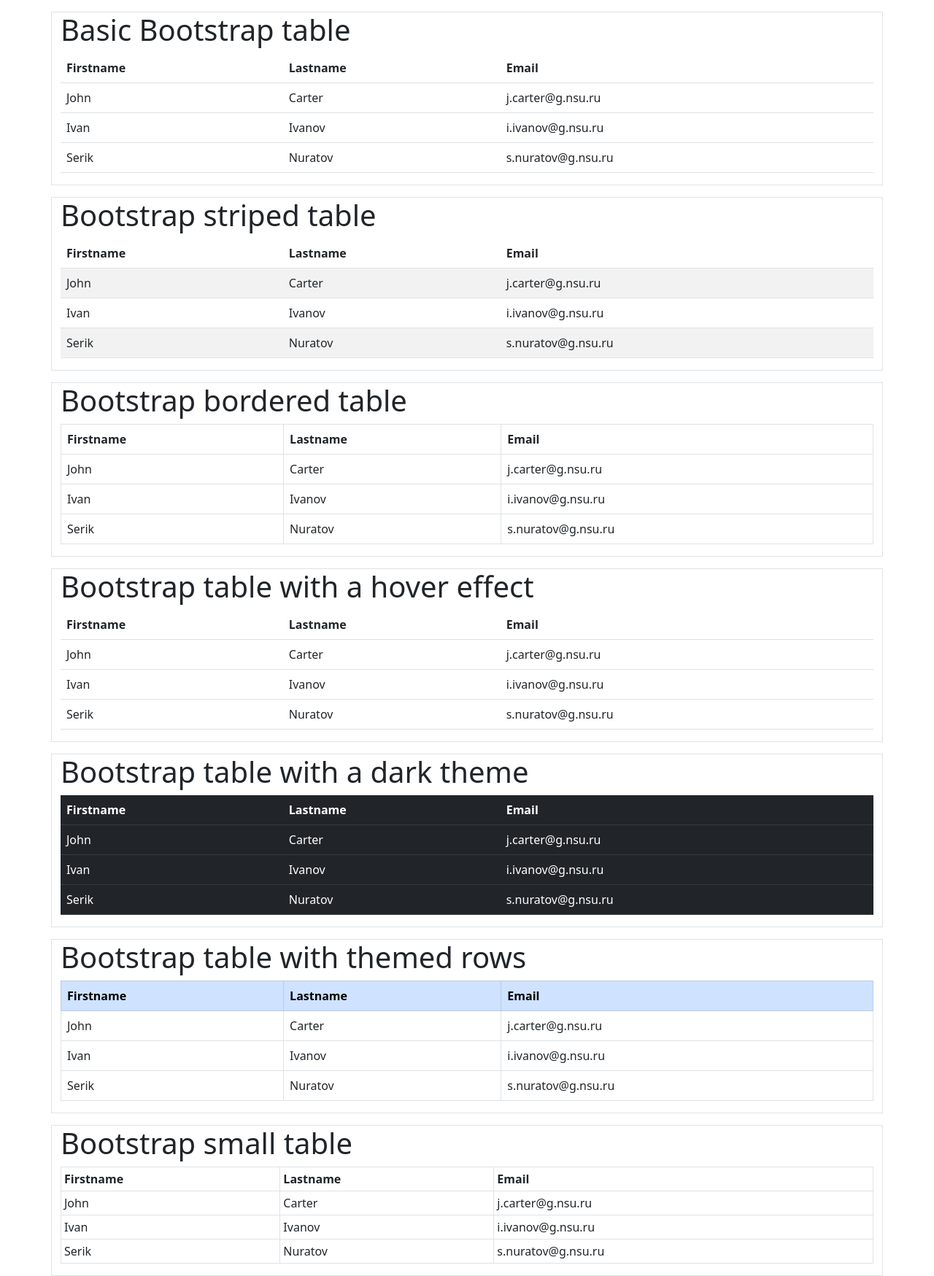
After one commit to Kasymkhankhubiyev/Harvard_Web_Programming, a Django app: page /container/table in a window 1280 px wide. The commit adds this page. Shown: the whole page at 73% size. Run offline with Django 4.2, Linux system fonts and the light colour scheme.

Commit message:
bootstrap

```diff
--- /dev/null
+++ b/Bootstrap/container/templates/container/groupbtns.html
@@ -0,0 +1,5 @@
+{% extends 'container/layout.html' %}
+
+{% block body %}
+
+{% endblock %}
--- /dev/null
+++ b/Bootstrap/container/templates/container/table.html
@@ -0,0 +1,214 @@
+{% extends 'container/layout.html' %}
+
+{% block body %}
+<div class="container mt-3 border">
+    <h1>Basic Bootstrap table</h1>
+    <table class="table">
+        <thead>
+            <tr>
+                <th>Firstname</th>
+                <th>Lastname</th>
+                <th>Email</th>
+            </tr>
+        </thead>
+        <tbody>
+            <tr>
+                <td>John</td>
+                <td>Carter</td>
+                <td>j.carter@g.nsu.ru</td>
+            </tr>
+            <tr>
+                <td>Ivan</td>
+                <td>Ivanov</td>
+                <td>i.ivanov@g.nsu.ru</td>
+            </tr>
+            <tr>
+                <td>Serik</td>
+                <td>Nuratov</td>
+                <td>s.nuratov@g.nsu.ru</td>
+            </tr>
+        </tbody>
+    </table>
+</div>
+
+<div class="container mt-3 border">
+    <h1>Bootstrap striped table</h1>
+    <table class="table table-striped">
+        <thead>
+            <tr>
+                <th>Firstname</th>
+                <th>Lastname</th>
+                <th>Email</th>
+            </tr>
+        </thead>
+        <tbody>
+            <tr>
+                <td>John</td>
+                <td>Carter</td>
+                <td>j.carter@g.nsu.ru</td>
+            </tr>
+            <tr>
+                <td>Ivan</td>
+                <td>Ivanov</td>
+                <td>i.ivanov@g.nsu.ru</td>
+            </tr>
+            <tr>
+                <td>Serik</td>
+                <td>Nuratov</td>
+                <td>s.nuratov@g.nsu.ru</td>
+            </tr>
+        </tbody>
+    </table>
+</div>
+
+<div class="container mt-3 border">
+    <h1>Bootstrap bordered table</h1>
+    <table class="table table-bordered">
+        <thead>
+            <tr>
+                <th>Firstname</th>
+                <th>Lastname</th>
+                <th>Email</th>
+            </tr>
+        </thead>
+        <tbody>
+            <tr>
+                <td>John</td>
+                <td>Carter</td>
+                <td>j.carter@g.nsu.ru</td>
+            </tr>
+            <tr>
+                <td>Ivan</td>
+                <td>Ivanov</td>
+                <td>i.ivanov@g.nsu.ru</td>
+            </tr>
+            <tr>
+                <td>Serik</td>
+                <td>Nuratov</td>
+                <td>s.nuratov@g.nsu.ru</td>
+            </tr>
+        </tbody>
+    </table>
+</div>
+
+<div class="container mt-3 border">
+    <h1>Bootstrap table with a hover effect</h1>
+    <table class="table table-hover">
+        <thead>
+            <tr>
+                <th>Firstname</th>
+                <th>Lastname</th>
+                <th>Email</th>
+            </tr>
+        </thead>
+        <tbody>
+            <tr>
+                <td>John</td>
+                <td>Carter</td>
+                <td>j.carter@g.nsu.ru</td>
+            </tr>
+            <tr>
+                <td>Ivan</td>
+                <td>Ivanov</td>
+                <td>i.ivanov@g.nsu.ru</td>
+            </tr>
+            <tr>
+                <td>Serik</td>
+                <td>Nuratov</td>
+                <td>s.nuratov@g.nsu.ru</td>
+            </tr>
+        </tbody>
+    </table>
+</div>
+
+<div class="container mt-3 border">
+    <h1>Bootstrap table with a dark theme</h1>
+    <table class="table table-dark">
+        <thead>
+            <tr>
+                <th>Firstname</th>
+                <th>Lastname</th>
+                <th>Email</th>
+            </tr>
+        </thead>
+        <tbody>
+            <tr>
+                <td>John</td>
+                <td>Carter</td>
+                <td>j.carter@g.nsu.ru</td>
+            </tr>
+            <tr>
+                <td>Ivan</td>
+                <td>Ivanov</td>
+                <td>i.ivanov@g.nsu.ru</td>
+            </tr>
+            <tr>
+                <td>Serik</td>
+                <td>Nuratov</td>
+                <td>s.nuratov@g.nsu.ru</td>
+            </tr>
+        </tbody>
+    </table>
+</div>
+
+<div class="container mt-3 border">
+    <h1>Bootstrap table with themed rows</h1>
+    <table class="table table-bordered">
+        <thead>
+            <tr class="table-primary">
+                <th>Firstname</th>
+                <th>Lastname</th>
+                <th>Email</th>
+            </tr>
+        </thead>
+        <tbody>
+            <tr>
+                <td>John</td>
+                <td>Carter</td>
+                <td>j.carter@g.nsu.ru</td>
+            </tr>
+            <tr>
+                <td>Ivan</td>
+                <td>Ivanov</td>
+                <td>i.ivanov@g.nsu.ru</td>
+            </tr>
+            <tr>
+                <td>Serik</td>
+                <td>Nuratov</td>
+                <td>s.nuratov@g.nsu.ru</td>
+            </tr>
+        </tbody>
+    </table>
+</div>
+
+<div class="container mt-3 border">
+    <h1>Bootstrap small table</h1>
+    <table class="table table-bordered table-sm">
+        <thead>
+            <tr>
+                <th>Firstname</th>
+                <th>Lastname</th>
+                <th>Email</th>
+            </tr>
+        </thead>
+        <tbody>
+            <tr>
+                <td>John</td>
+                <td>Carter</td>
+                <td>j.carter@g.nsu.ru</td>
+            </tr>
+            <tr>
+                <td>Ivan</td>
+                <td>Ivanov</td>
+                <td>i.ivanov@g.nsu.ru</td>
+            </tr>
+            <tr>
+                <td>Serik</td>
+                <td>Nuratov</td>
+                <td>s.nuratov@g.nsu.ru</td>
+            </tr>
+        </tbody>
+    </table>
+</div>
+
+{% endblock %}
--- a/Bootstrap/container/urls.py
+++ b/Bootstrap/container/urls.py
@@ -4,9 +4,13 @@
 
 urlpatterns = [
     path("", views.index, name="index"),
+    path("buttons", views.buttons, name="buttons"),
+    path("color", views.color, name='color'),
     path("container1", views.container1, name='container1'),
     path("container2", views.container2, name='container2'),
     path("grid", views.grid, name='grid'),
+    path("image", views.image, name='image'),
+    path("jumbotron", views.jumbotron, name='jumbotron'),
+    path("table", views.table, name='color'),
     path("typography", views.typography, name='typography'),
-    path("color", views.color, name='color'),
 ]
--- a/Bootstrap/container/views.py
+++ b/Bootstrap/container/views.py
@@ -19,4 +19,16 @@
     return render(request, 'container/typography.html')
 
 def color(request: HttpRequest) -> HttpResponse:
-    return render(request, 'container/color.html')
+    return render(request, 'container/colors.html')
+
+def table(request: HttpRequest) -> HttpResponse:
+    return render(request, 'container/table.html')
+
+def image(request: HttpRequest) -> HttpResponse:
+    return render(request, 'container/image.html')
+
+def jumbotron(request: HttpRequest) -> HttpResponse:
+    return render(request, 'container/jumbotron.html')
+
+def buttons(request: HttpRequest) -> HttpResponse:
+    return render(request, 'container/buttons.html')
```
Also changed, not shown: Bootstrap/container/templates/container/buttons.html (added, +51 -0 lines), Bootstrap/container/templates/container/colors.html (+12 -0 lines), Bootstrap/container/templates/container/image.html (added, +9 -0 lines), Bootstrap/container/templates/container/jumbotron.html (added, +12 -0 lines), Bootstrap/container/static/container/cat03.jpg (added), Bootstrap/container/static/container/cat04.jpg (added).
